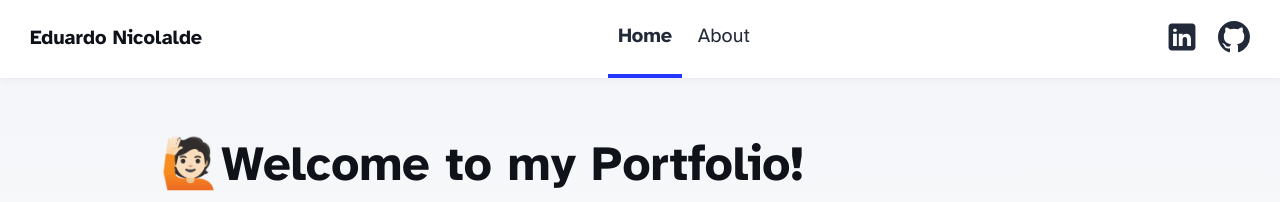
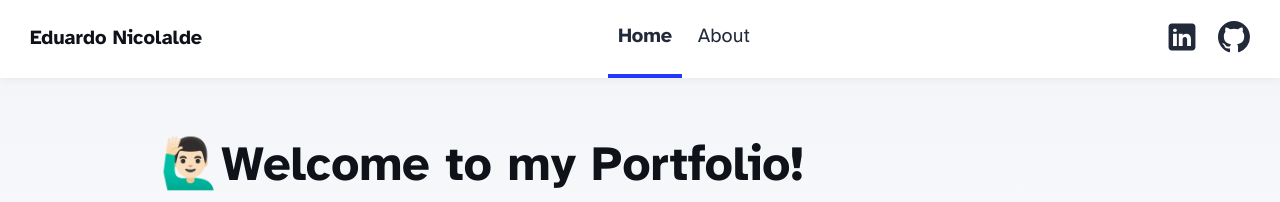
Before and after one commit to eduanico/portfolio, an Astro site: page / in a window 1280 px wide. Shown: the top 202 px of the page. Built offline with nearby package versions, Linux system fonts and the light colour scheme; Astro itself is replaced by a stand-in of ours; grey boxes are pictures that could not be loaded.

Commit message:
Update index.astro

```diff
--- a/src/pages/index.astro
+++ b/src/pages/index.astro
@@ -76,7 +76,7 @@ const posts = (await getCollection('service')).sort((a, b) => a.data.pubDate.val
   <body>
     <Header title={SITE_TITLE} />
     <main>
-      <h2>🙋🏻Welcome to my Portfolio!</h2>
+      <h2>🙋🏻‍♂️Welcome to my Portfolio!</h2>
       <section>
         <ul>
           {
```
